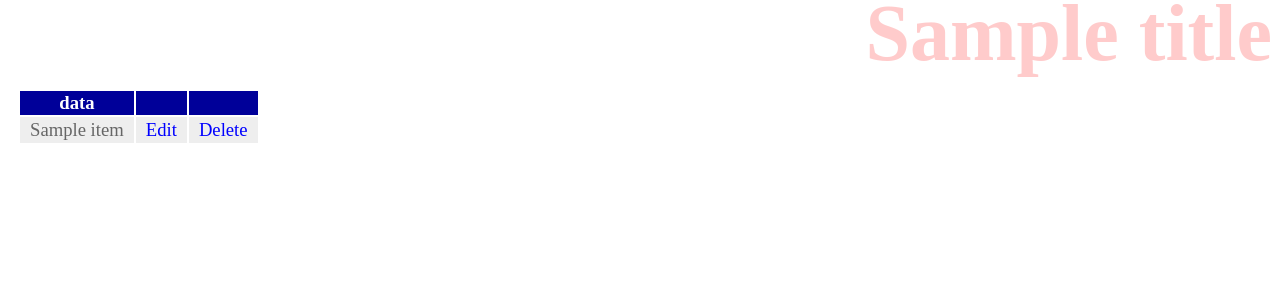
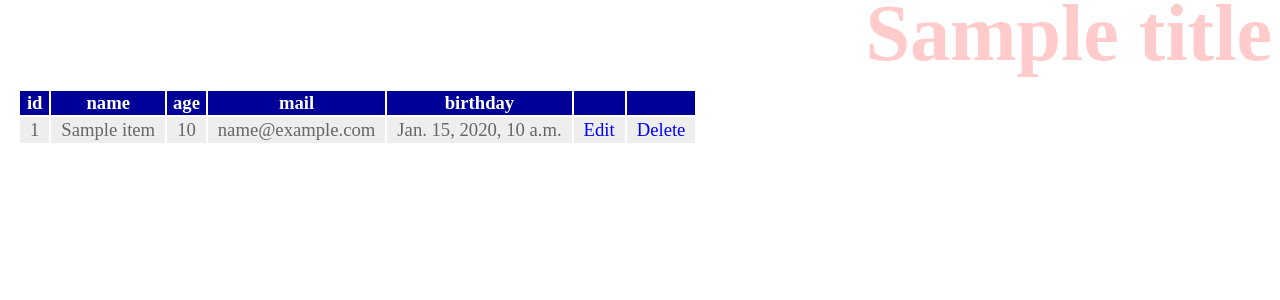
Before and after one commit to nargok/django_study, a Django app: template hello/templates/hello/index.html in a window 1280 px wide. Shown: the top 300 px of the page. Run offline with Django 3.2, Linux system fonts and the light colour scheme; the template is opened without the code that fills it: most values are stand-ins (such as "Sample title", 1, 10 or a date in 2020).

Commit message:
order by age

```diff
--- a/hello/templates/hello/index.html
+++ b/hello/templates/hello/index.html
@@ -11,13 +11,21 @@
     <h1>{{title}}</h1>
     <table>
         <tr>
-            <th>data</th>
+            <th>id</th>
+            <th>name</th>
+            <th>age</th>
+            <th>mail</th>
+            <th>birthday</th>
             <th></th>
             <th></th>
         </tr>
         {% for item in data %}
             <tr>
-                <td>{{item}}</td>
+                <td>{{item.id}}</td>
+                <td>{{item.name}}</td>
+                <td>{{item.age}}</td>
+                <td>{{item.mail}}</td>
+                <td>{{item.birthday}}</td>
                 <td><a href="{% url 'edit' item.id %}">Edit</a></td>
                 <td><a href="{% url 'delete' item.id %}">Delete</a></td>
             </tr>
--- a/hello/views.py
+++ b/hello/views.py
@@ -6,9 +6,10 @@ from .forms import FriendForm
 from .forms import FindForm
 
 def index(request):
-  data = Friend.objects.all()
+  data = Friend.objects.all().order_by('age').reverse()
   params = {
     'title': 'Hello',
+    'message': '',
     'data': data,
   }
 
```
